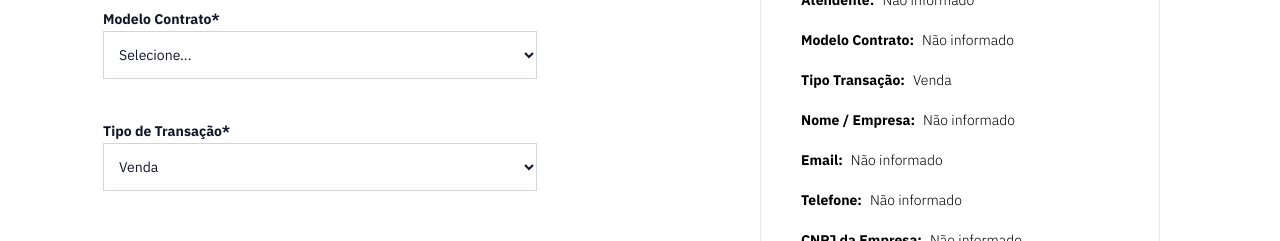
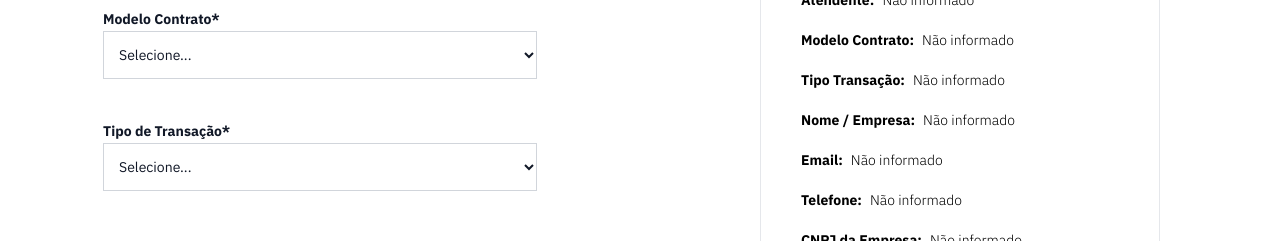
Before and after one commit to joaosilva25/CeltaSystem-Or-amento, a Next.js app: page /area in a window 1280 px wide. Shown: the part 309-550 px from the top of the page. Built offline with nearby package versions, Linux system fonts and the light colour scheme; sample sign-in values are in the browser's storage.

Commit message:
Update forms.tsx

```diff
--- a/src/components/forms.tsx
+++ b/src/components/forms.tsx
@@ -37,7 +37,7 @@ export default function FormTemplate() {
   const [cliente, setCliente] = useState("");
   const [email, setEmail] = useState("");
   const [cnpj, setCnpj] = useState("");
-  const [tipoTransacao, setTipoTransacao] = useState("Venda");
+  const [tipoTransacao, setTipoTransacao] = useState("");
   const [aluguel, setAluguel] = useState("");
   const [telefone, setTelefone] = useState("");
   const [freteEntrega, setFreteEntrega] = useState("0");
@@ -196,6 +196,7 @@ export default function FormTemplate() {
             value={tipoTransacao}
             onChange={(e) => setTipoTransacao(e.target.value)}
           >
+            <option value="">Selecione...</option>
             <option value="Venda">Venda</option>
             <option value="Aluguel">Aluguel</option>
           </select>
```
